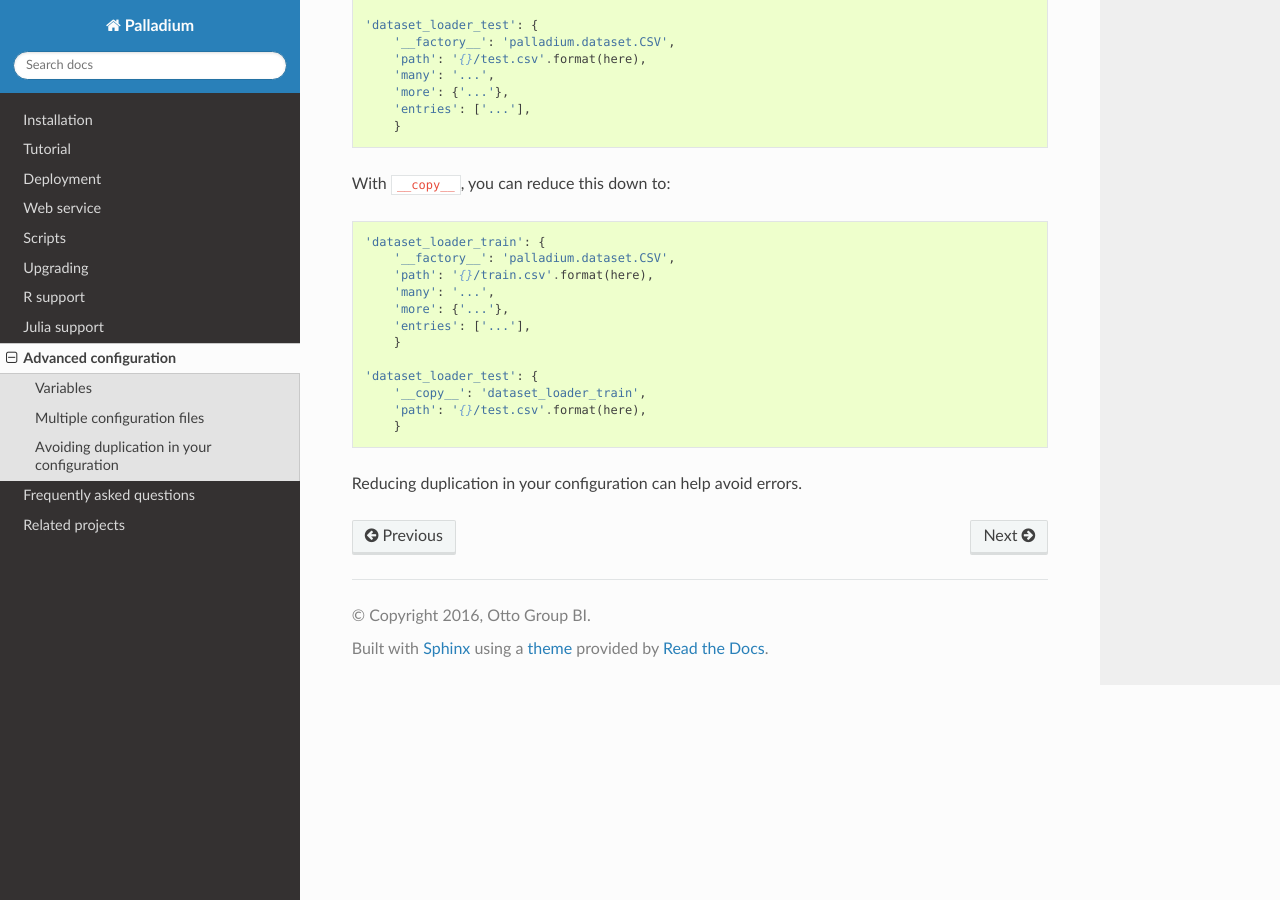
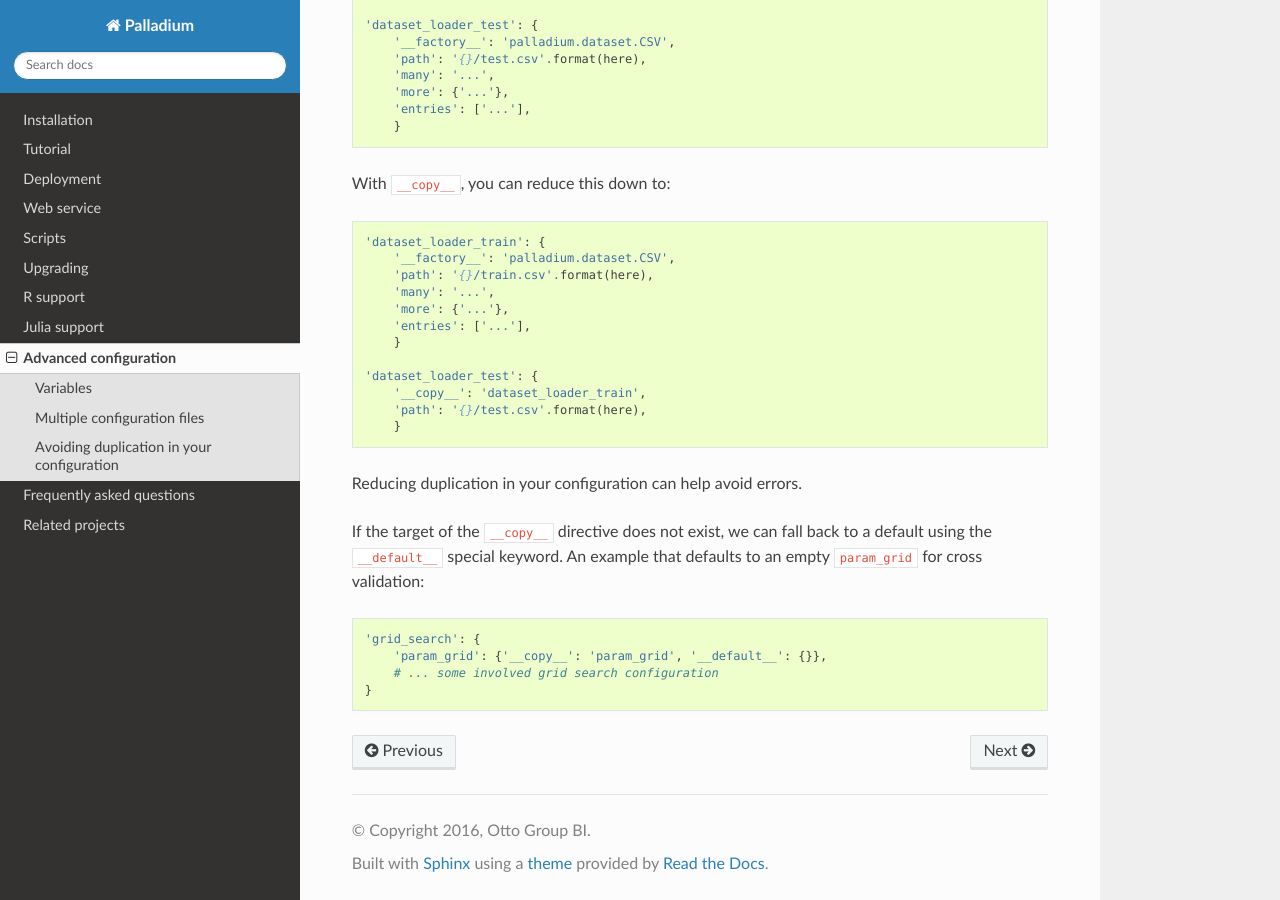
Before and after one commit to ottogroup/palladium, a Sphinx documentation site: the page built from docs/user/configuration.rst, in a window 1280 px wide and 900 px high, scrolled down 1643 px. Built offline with Sphinx 7.4.7 and the Read the Docs theme 2.0.0, drawn with Linux system fonts in a browser that asks for light colours; pages that are not in the unit, such as notebooks, are missing from menus.

Commit message:
__copy__ configuration directive now accepts a __default__

```diff
--- a/docs/user/configuration.rst
+++ b/docs/user/configuration.rst
@@ -113,3 +113,15 @@ With ``__copy__``, you can reduce this down to:
         }
 
 Reducing duplication in your configuration can help avoid errors.
+
+If the target of the ``__copy__`` directive does not exist, we can
+fall back to a default using the ``__default__`` special keyword.  An
+example that defaults to an empty ``param_grid`` for cross
+validation:
+
+.. code-block:: python
+
+    'grid_search': {
+        'param_grid': {'__copy__': 'param_grid', '__default__': {}},
+        # ... some involved grid search configuration
+    }
```
Also changed, not shown: 2 other files.
